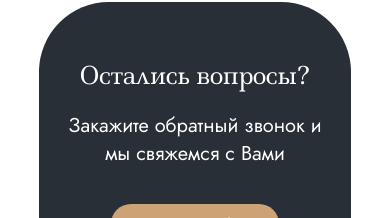
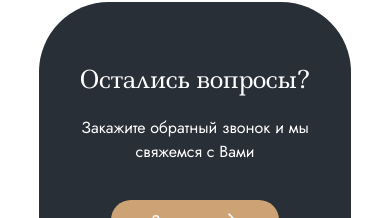
Before and after one commit to Mabori1/disign-galina, a Next.js app: page / in a window 390 px wide. Shown: the part 6032-6250 px from the top of the page. Built offline with nearby package versions, Linux system fonts and the light colour scheme.

Commit message:
fix: меняет расположение виджета контактов

```diff
--- a/app/contacts/page.tsx
+++ b/app/contacts/page.tsx
@@ -96,10 +96,10 @@ const Page = () => {
         </div>
       </div>
       <div className="mt-10 flex flex-col lg:mt-28">
-        <h1 className="mb-10 text-center font-ledger text-3xl lg:mb-24 lg:text-5xl">
+        <h1 className="mb-10 text-center font-ledger text-2xl lg:mb-24 lg:text-5xl">
           Оставьте заявку и мы с<br /> Вами свяжемся
         </h1>
-        <div className="flex flex-wrap justify-center gap-8">
+        <div className="flex flex-wrap-reverse justify-center gap-8">
           <div className="flex flex-col gap-3 rounded-3xl bg-isabelline p-8">
             <div className="flex items-center">
               <Image
--- a/components/Footer.tsx
+++ b/components/Footer.tsx
@@ -41,7 +41,7 @@ const Footer = () => {
           <h3 className="font-ledger text-2xl md:text-6xl">
             Остались вопросы?
           </h3>
-          <p className="mx-4 mb-4 font-jost text-xl lg:mb-10 lg:text-2xl">
+          <p className="mx-4 mb-4 font-jost text-base lg:mb-10 lg:text-2xl">
             Закажите обратный звонок и мы свяжемся с Вами
           </p>
 
```
